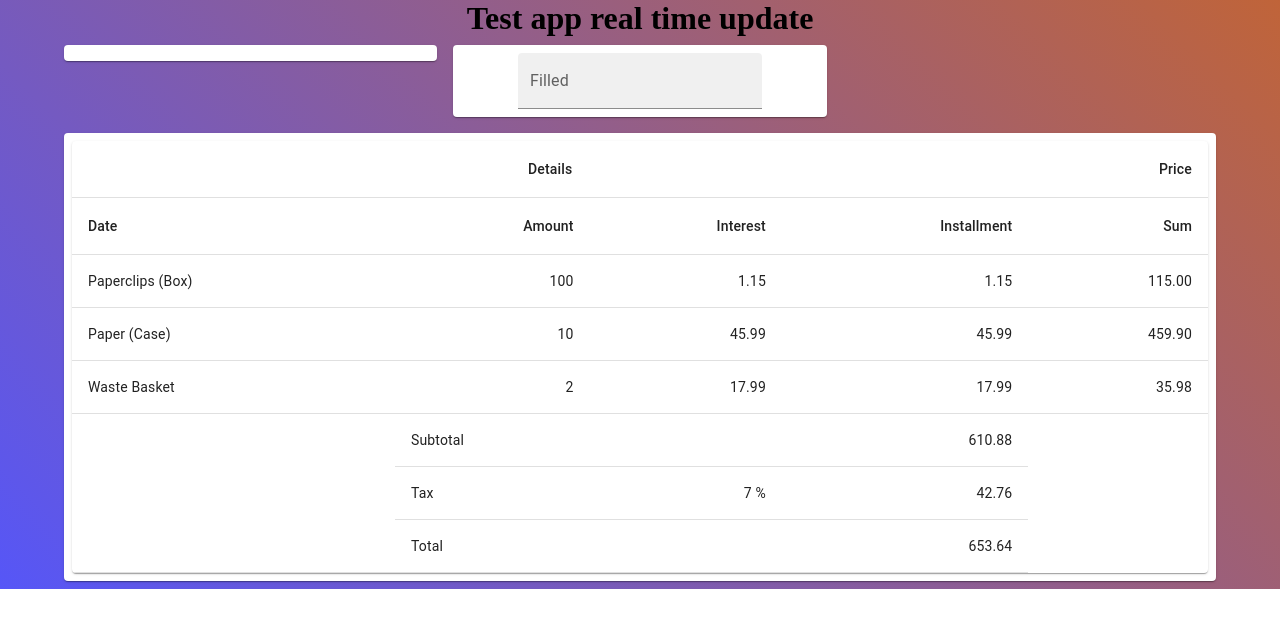
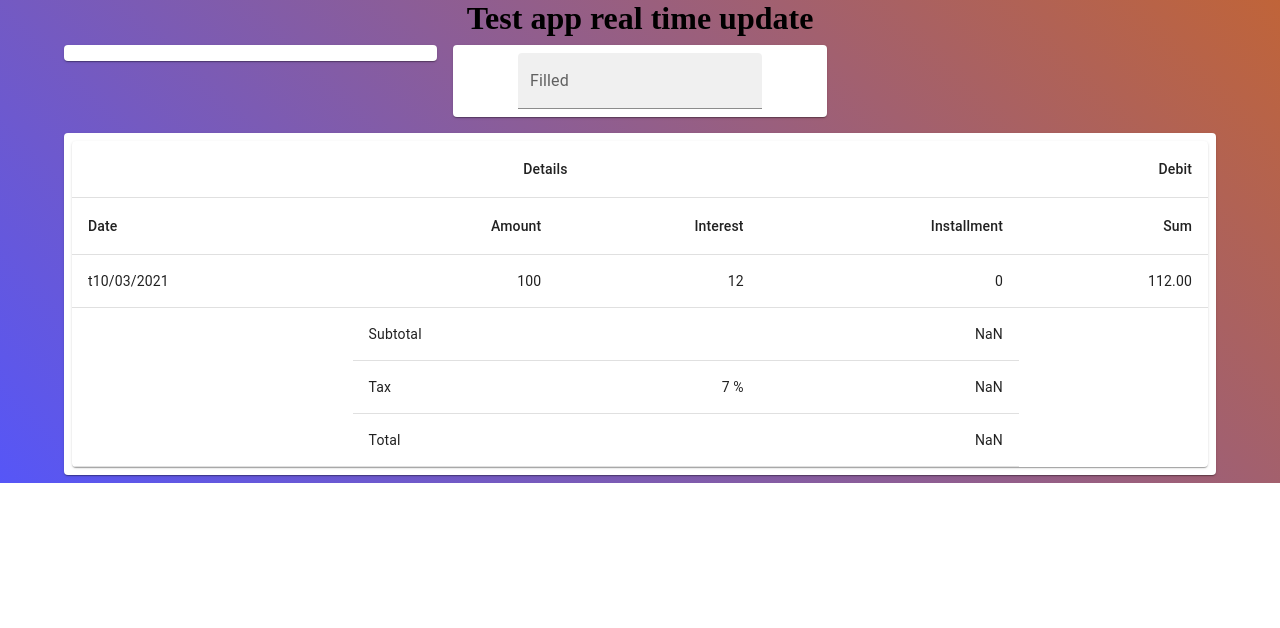
Before and after one commit to harsh8051/RandomReactStuff, a React (Create React App) app: page / in a window 1280 px wide. Shown: the top 628 px of the page. Built offline with nearby package versions, Linux system fonts and the light colour scheme.

Commit message:
Worked on Expected formate

```diff
--- a/src/LoanCalculater/BasicGrid.jsx
+++ b/src/LoanCalculater/BasicGrid.jsx
@@ -13,29 +13,21 @@ const Item = styled(Paper)(({ theme }) => ({
   color: theme.palette.text.secondary,
 }));
 
-function priceRow(qty, unit) {
-  return qty * unit;
-}
-
-function createRow(desc, qty, unit) {
-  const price = priceRow(qty, unit);
-  return { desc, qty, unit, price };
+function createRow(date, amount) {
+  const interest = (amount * 12) / 100;
+  const installment = 0;
+  const sum = amount + interest;
+  return { date, amount, interest, installment, sum };
 }
 
 export default function BasicGrid() {
-  const rows = [
-    createRow("Paperclips (Box)", 100, 1.15),
-    createRow("Paper (Case)", 10, 45.99),
-    createRow("Waste Basket", 2, 17.99),
-  ];
+  const rows = [createRow("t10/03/2021", 100)];
 
   return (
     <Box sx={{ flexGrow: 1 }}>
       <Grid container spacing={2}>
         <Grid xs={4}>
-          <Item>
-
-          </Item>
+          <Item></Item>
         </Grid>
         <Grid xs={4}>
           <Item>
--- a/src/LoanCalculater/SpanningTable.jsx
+++ b/src/LoanCalculater/SpanningTable.jsx
@@ -37,7 +37,7 @@ const invoiceTotal = invoiceTaxes + invoiceSubtotal;
             <TableCell align="center" colSpan={4}>
               Details
             </TableCell>
-            <TableCell align="right">Price</TableCell>
+            <TableCell align="right">Debit</TableCell>
           </TableRow>
           <TableRow>
             <TableCell>Date</TableCell>
@@ -49,12 +49,12 @@ const invoiceTotal = invoiceTaxes + invoiceSubtotal;
         </TableHead>
         <TableBody>
           {props.rows.map((row) => (
-            <TableRow key={row.desc}>
-              <TableCell>{row.desc}</TableCell>
-              <TableCell align="right">{row.qty}</TableCell>
-              <TableCell align="right">{row.unit}</TableCell>
-              <TableCell align="right">{row.unit}</TableCell>
-              <TableCell align="right">{ccyFormat(row.price)}</TableCell>
+            <TableRow key={row.date}>
+              <TableCell>{row.date}</TableCell>
+              <TableCell align="right">{row.amount}</TableCell>
+              <TableCell align="right">{row.interest}</TableCell>
+              <TableCell align="right">{row.installment}</TableCell>
+              <TableCell align="right">{ccyFormat(row.sum)}</TableCell>
             </TableRow>
           ))}
 
```
